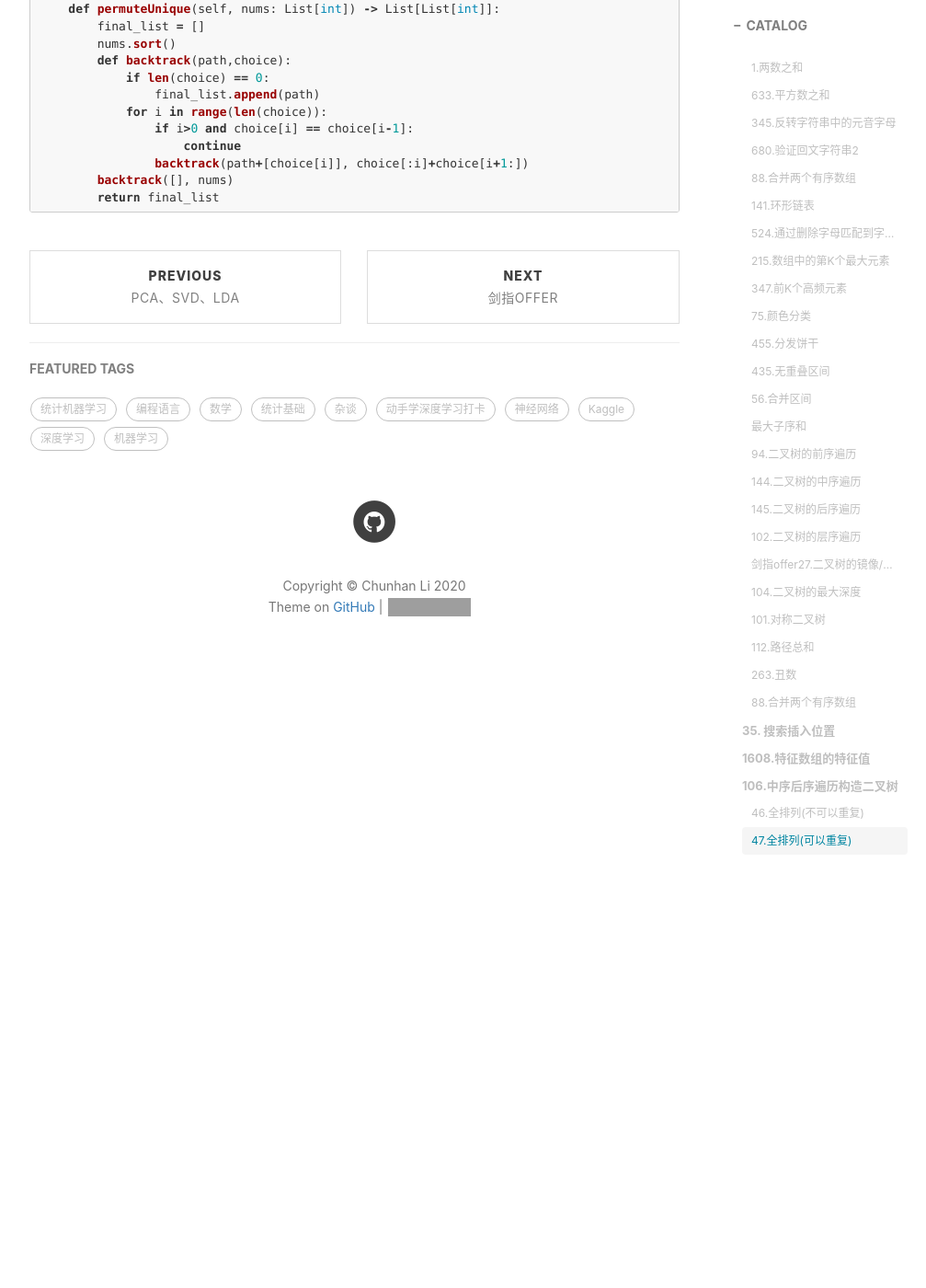
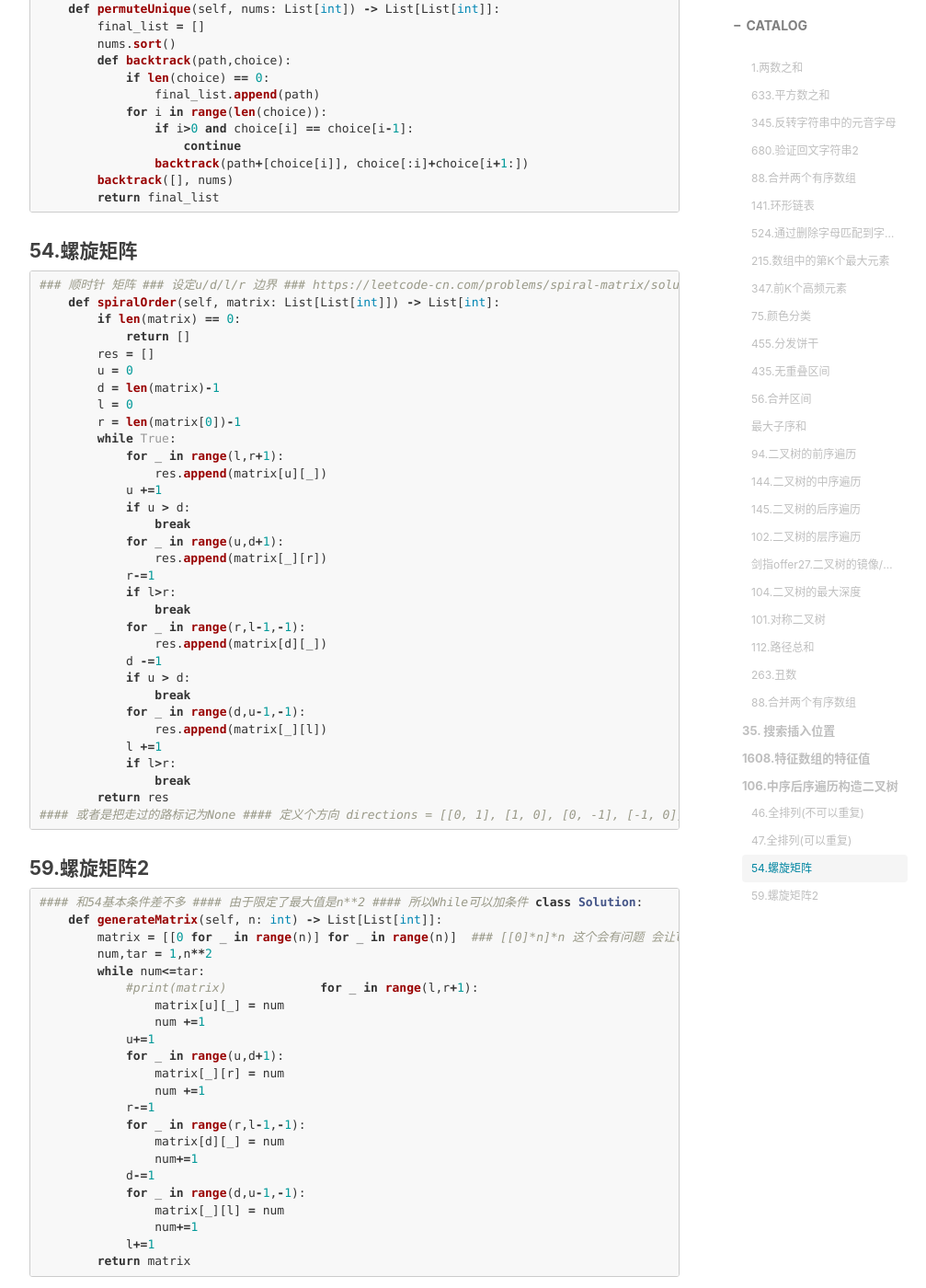
Before and after one commit to ChunhanLi/ChunhanLi.github.io, a Jekyll site: the page built from _posts/2020-08-29-Leetcode.md, in a window 1280 px wide and 1400 px high, scrolled down 16934 px. Shown: the whole window at 92% size, without its empty margins (233-1240 px from the left). Built offline with Jekyll 4.4.1, drawn with Linux system fonts in a browser that asks for light colours; nearby versions of some CDN libraries; comment, search, counter and statistics services are not loaded; grey boxes are pictures that could not be loaded.

Commit message:
10-22-add2

````diff
--- a/_posts/2020-08-29-Leetcode.md
+++ b/_posts/2020-08-29-Leetcode.md
@@ -1078,3 +1078,75 @@ class Solution:
         backtrack([], nums)
         return final_list
 ```
+
+#### 54.螺旋矩阵
+```python
+### 顺时针 矩阵
+### 设定u/d/l/r 边界
+### https://leetcode-cn.com/problems/spiral-matrix/solution/cxiang-xi-ti-jie-by-youlookdeliciousc-3/
+class Solution:
+    def spiralOrder(self, matrix: List[List[int]]) -> List[int]:
+        if len(matrix) == 0:
+            return []
+        res = []
+        u = 0
+        d = len(matrix)-1
+        l = 0
+        r = len(matrix[0])-1
+        while True:
+            for _ in range(l,r+1):
+                res.append(matrix[u][_])
+            u +=1
+            if u > d:
+                break
+            for _ in range(u,d+1):
+                res.append(matrix[_][r])
+            r-=1
+            if l>r:
+                break
+            for _ in range(r,l-1,-1):
+                res.append(matrix[d][_])
+            d -=1
+            if u > d:
+                break
+            for _ in range(d,u-1,-1):
+                res.append(matrix[_][l])
+            l +=1
+            if l>r:
+                break
+        return res
+#### 或者是把走过的路标记为None
+#### 定义个方向 directions = [[0, 1], [1, 0], [0, -1], [-1, 0]]
+#### 每遇到一次None,加一个方向
+```
+
+#### 59.螺旋矩阵2
+```python
+#### 和54基本条件差不多
+#### 由于限定了最大值是n**2
+#### 所以While可以加条件
+class Solution:
+    def generateMatrix(self, n: int) -> List[List[int]]:
+        matrix = [[0 for _ in range(n)] for _ in range(n)]  ### [[0]*n]*n 这个会有问题 会让list中的每个小list都一样 改变1个就改变另外一个 *符号
+        u,d,l,r = 0,n-1,0,n-1
+        num,tar = 1,n**2
+        while num<=tar:
+            #print(matrix)
+            for _ in range(l,r+1):
+                matrix[u][_] = num
+                num +=1
+            u+=1
+            for _ in range(u,d+1):
+                matrix[_][r] = num
+                num +=1
+            r-=1
+            for _ in range(r,l-1,-1):
+                matrix[d][_] = num
+                num+=1
+            d-=1
+            for _ in range(d,u-1,-1):
+                matrix[_][l] = num
+                num+=1
+            l+=1
+        return matrix
+```
````
